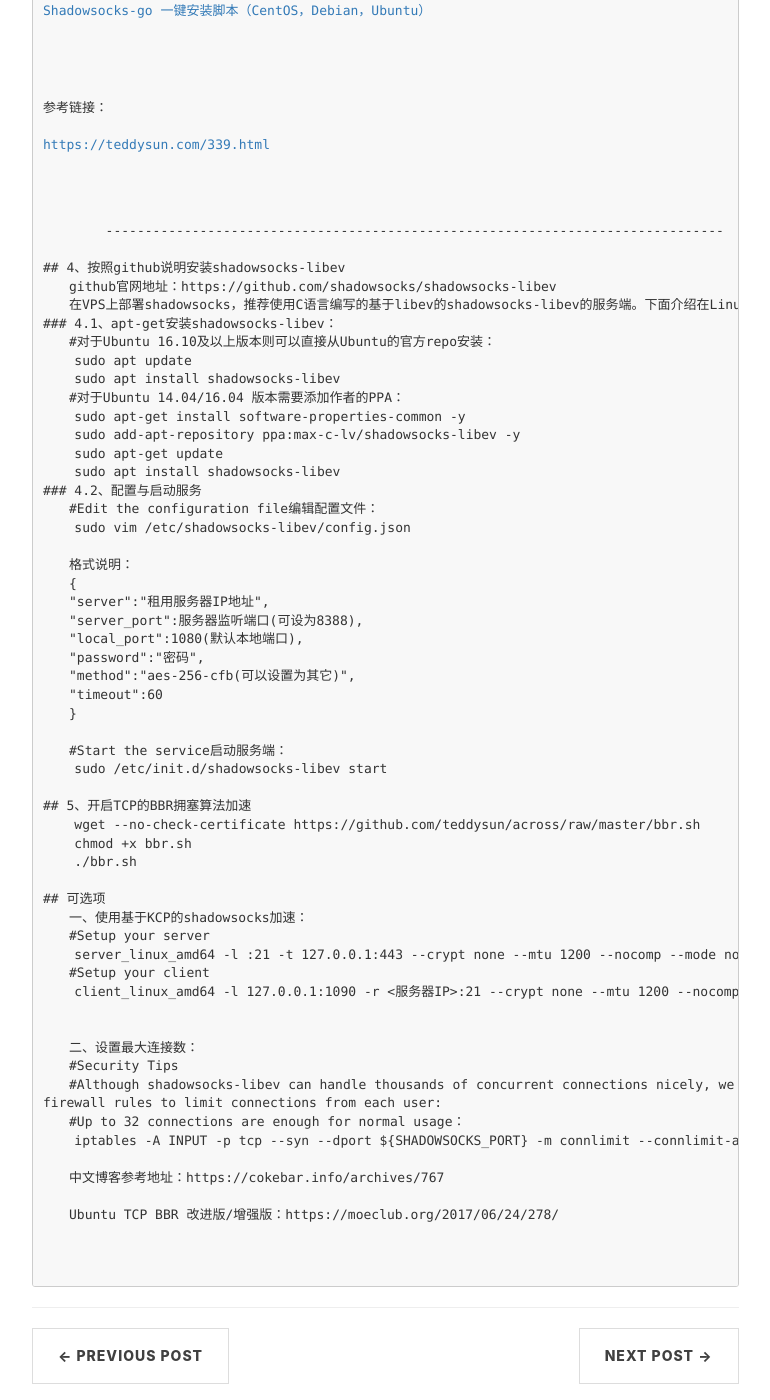
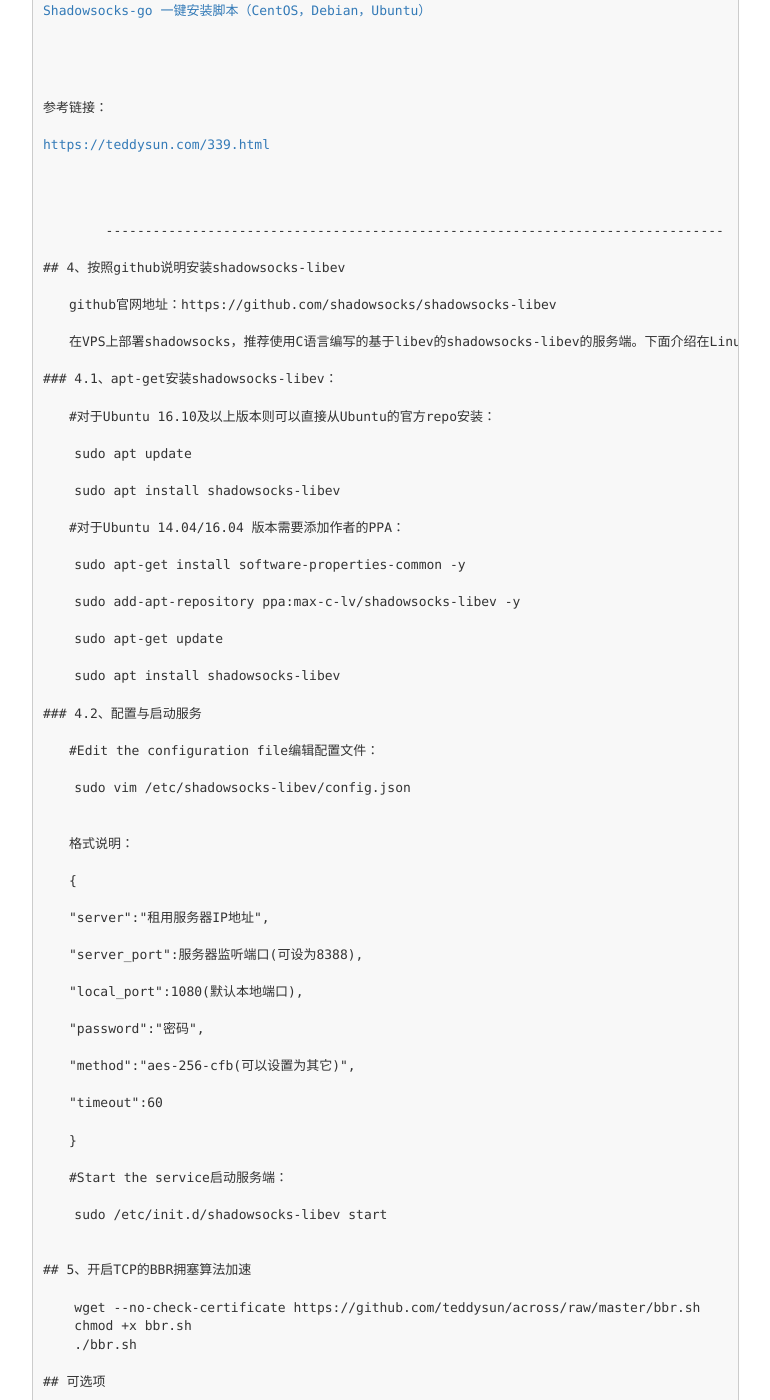
Before and after one commit to ARTAvrilLavigne/ARTAvrilLavigne.github.io, a Jekyll site: the page built from _posts/2017-10-31-shadowsocks.markdown, in a window 1280 px wide and 1400 px high, scrolled down 3425 px. Shown: the whole window, without its empty margins (233-1003 px from the left). Built offline with Jekyll 4.4.1, drawn with Linux system fonts in a browser that asks for light colours; nearby versions of some CDN libraries; comment, search, counter and statistics services are not loaded; some of the changed text lies outside the part shown.

Commit message:
Update 2017-10-31-shadowsocks.markdown

```diff
--- a/_posts/2017-10-31-shadowsocks.markdown
+++ b/_posts/2017-10-31-shadowsocks.markdown
@@ -102,53 +102,53 @@
 <a href="https://teddysun.com/339.html">https://teddysun.com/339.html</a></p>
 
         -------------------------------------------------------------------------------<br>
-## 4、按照github说明安装shadowsocks-libev
-　　github官网地址：https://github.com/shadowsocks/shadowsocks-libev
-　　在VPS上部署shadowsocks，推荐使用C语言编写的基于libev的shadowsocks-libev的服务端。下面介绍在Linux系统的VPS上安装并配置的方法。由于shadowsocks-libev变动频繁，请以shadowsocks-libev的Github页面的readme为准。
-### 4.1、apt-get安装shadowsocks-libev：
-　　#对于Ubuntu 16.10及以上版本则可以直接从Ubuntu的官方repo安装：
-    sudo apt update
-    sudo apt install shadowsocks-libev
-　　#对于Ubuntu 14.04/16.04 版本需要添加作者的PPA：
-    sudo apt-get install software-properties-common -y
-    sudo add-apt-repository ppa:max-c-lv/shadowsocks-libev -y
-    sudo apt-get update
-    sudo apt install shadowsocks-libev
-### 4.2、配置与启动服务
-　　#Edit the configuration file编辑配置文件：
-    sudo vim /etc/shadowsocks-libev/config.json
+## 4、按照github说明安装shadowsocks-libev<br>
+　　github官网地址：https://github.com/shadowsocks/shadowsocks-libev <br>
+　　在VPS上部署shadowsocks，推荐使用C语言编写的基于libev的shadowsocks-libev的服务端。下面介绍在Linux系统的VPS上安装并配置的方法。由于shadowsocks-libev变动频繁，请以shadowsocks-libev的Github页面的readme为准。<br>
+### 4.1、apt-get安装shadowsocks-libev：<br>
+　　#对于Ubuntu 16.10及以上版本则可以直接从Ubuntu的官方repo安装：<br>
+    sudo apt update  <br>
+    sudo apt install shadowsocks-libev  <br>
+　　#对于Ubuntu 14.04/16.04 版本需要添加作者的PPA：  <br>
+    sudo apt-get install software-properties-common -y  <br>
+    sudo add-apt-repository ppa:max-c-lv/shadowsocks-libev -y  <br>
+    sudo apt-get update  <br>
+    sudo apt install shadowsocks-libev  <br>
+### 4.2、配置与启动服务<br>
+　　#Edit the configuration file编辑配置文件：<br>
+    sudo vim /etc/shadowsocks-libev/config.json  <br>
 
-　　格式说明：
-　　{
-　　"server":"租用服务器IP地址",
-　　"server_port":服务器监听端口(可设为8388),
-　　"local_port":1080(默认本地端口),
-　　"password":"密码",
-　　"method":"aes-256-cfb(可以设置为其它)",
-　　"timeout":60
+　　格式说明：<br>
+　　{  <br>
+　　"server":"租用服务器IP地址",  <br>
+　　"server_port":服务器监听端口(可设为8388),  <br>
+　　"local_port":1080(默认本地端口),  <br>
+　　"password":"密码",  <br>
+　　"method":"aes-256-cfb(可以设置为其它)",  <br>
+　　"timeout":60  <br>
 　　}
 
-　　#Start the service启动服务端：
-    sudo /etc/init.d/shadowsocks-libev start
+　　#Start the service启动服务端：<br>
+    sudo /etc/init.d/shadowsocks-libev start  <br>
 
-## 5、开启TCP的BBR拥塞算法加速
+## 5、开启TCP的BBR拥塞算法加速<br>
     wget --no-check-certificate https://github.com/teddysun/across/raw/master/bbr.sh
     chmod +x bbr.sh
     ./bbr.sh
 
-## 可选项
-　　一、使用基于KCP的shadowsocks加速：
-　　#Setup your server
+## 可选项<br>
+　　一、使用基于KCP的shadowsocks加速：<br>
+　　#Setup your server<br>
     server_linux_amd64 -l :21 -t 127.0.0.1:443 --crypt none --mtu 1200 --nocomp --mode normal --dscp 46 & ss-server -s 0.0.0.0 -p 443 -k passwd -m chacha20 -u
-　　#Setup your client
+　　#Setup your client<br>
     client_linux_amd64 -l 127.0.0.1:1090 -r <服务器IP>:21 --crypt none --mtu 1200 --nocomp --mode normal --dscp 46 & ss-local -s 127.0.0.1 -p 1090 -k passwd -m chacha20 -l 1080 -b 0.0.0.0 & ss-local -s <服务器IP> -p 443 -k passwd -m chacha20 -l 1080 -U -b 0.0.0.0
 
 
-　　二、设置最大连接数：
-　　#Security Tips
+　　二、设置最大连接数：<br>
+　　#Security Tips<br>
 　　#Although shadowsocks-libev can handle thousands of concurrent connections nicely, we still recommend setting up your server's
 firewall rules to limit connections from each user:
-　　#Up to 32 connections are enough for normal usage：
+　　#Up to 32 connections are enough for normal usage：<br>
     iptables -A INPUT -p tcp --syn --dport ${SHADOWSOCKS_PORT} -m connlimit --connlimit-above 32 -j REJECT --reject-with tcp-reset
 
 　　中文博客参考地址：https://cokebar.info/archives/767<br>
```
